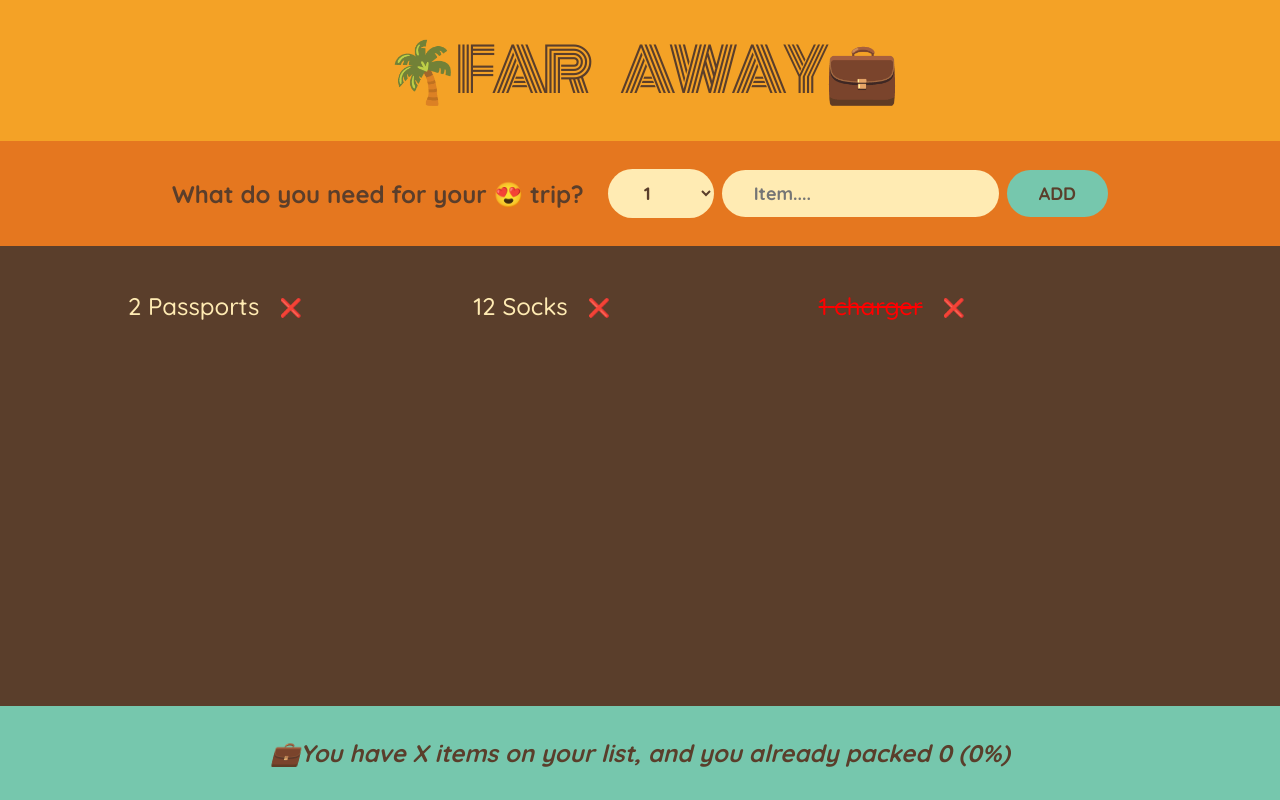
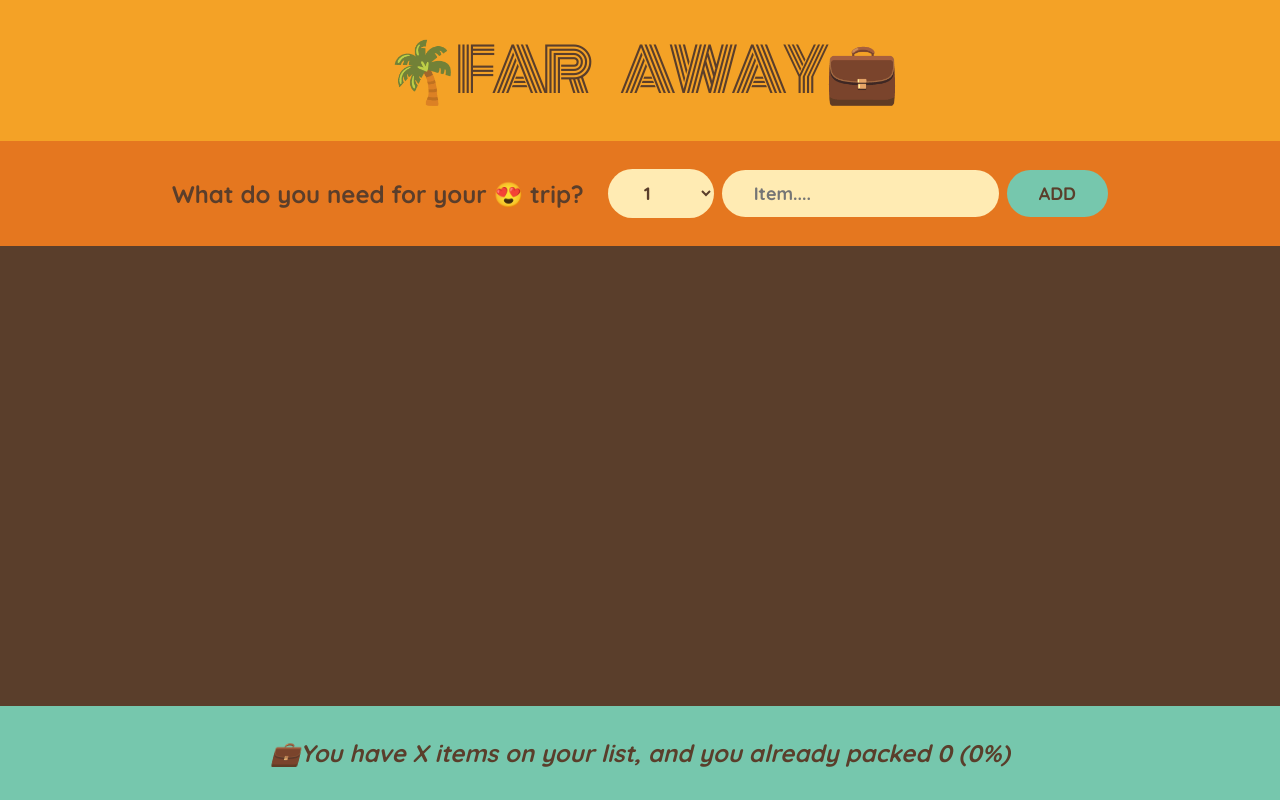
Before and after one commit to Adeyemi-Muaz-Ayomide/The-Far-Away-Travel-List, a React (Create React App) app: page / in a window 1280 px wide. Built offline with nearby package versions, Linux system fonts and the light colour scheme.

Commit message:
lifted state up

```diff
--- a/src/App.js
+++ b/src/App.js
@@ -1,16 +1,22 @@
+import { useState } from "react";
 import Form from "./Components/Form";
 import Logo from "./Components/Logo";
 import PackingList from "./Components/PackingList";
 import Stats from "./Components/Stats";
 import './index.css'
 
+function App() {
+  const [items, setItems] = useState([])
 
-function App() {
+  const handleAddItems = (item) => {
+    setItems((prevItem) => [...prevItem, item])
+  }
+
   return (
     <div className="app">
       <Logo />
-      <Form />
-      <PackingList />
+      <Form onAddItem={handleAddItems}/>
+      <PackingList items={items}/>
       <Stats />
     </div>
   );
--- a/src/Components/Form.js
+++ b/src/Components/Form.js
@@ -1,24 +1,29 @@
 import { useState } from "react";
 
-const Form = () => {
+const Form = ({ onAddItem }) => {
   const [description, setDescription] = useState("");
   const [quantity, setQuantity] = useState(1);
+
   const handleSubmit = (e) => {
     e.preventDefault();
 
-    if (!description) return ;
-    const newItem = { description, quantity, id: Math.random(), packed: false}
-    console.log(newItem)
+    if (!description) return;
+    const newItem = { description, quantity, id: Math.random(), packed: false };
+    console.log(newItem);
 
-    setDescription('')
-    setQuantity(1)
+    onAddItem(newItem);
 
+    setDescription("");
+    setQuantity(1);
   };
 
   return (
     <form className="add-form" onSubmit={handleSubmit}>
       <h3>What do you need for your 😍 trip?</h3>
-      <select value={quantity} onChange={(e) => setQuantity(Number(e.target.value))}>
+      <select
+        value={quantity}
+        onChange={(e) => setQuantity(Number(e.target.value))}
+      >
         {Array.from({ length: 20 }, (_, i) => i + 1).map((num) => (
           <option value={num} key={num}>
             {num}
--- a/src/Components/PackingList.js
+++ b/src/Components/PackingList.js
@@ -1,6 +1,6 @@
 import PackingItem from "./PackingItem";
 
-const PackingList = () => {
+const PackingList = ({ items }) => {
   const initialItems = [
     { id: 1, description: "Passports", quantity: 2, packed: false },
     { id: 2, description: "Socks", quantity: 12, packed: false },
@@ -9,7 +9,7 @@ const PackingList = () => {
   return (
     <div className="list">
       <ul>
-        {initialItems.map((item) => (
+        {items.map((item) => (
           <PackingItem key={item.id} item={item} />
         ))}
       </ul>
```
Also changed, not shown: src/index.css (line endings or trailing spaces).
